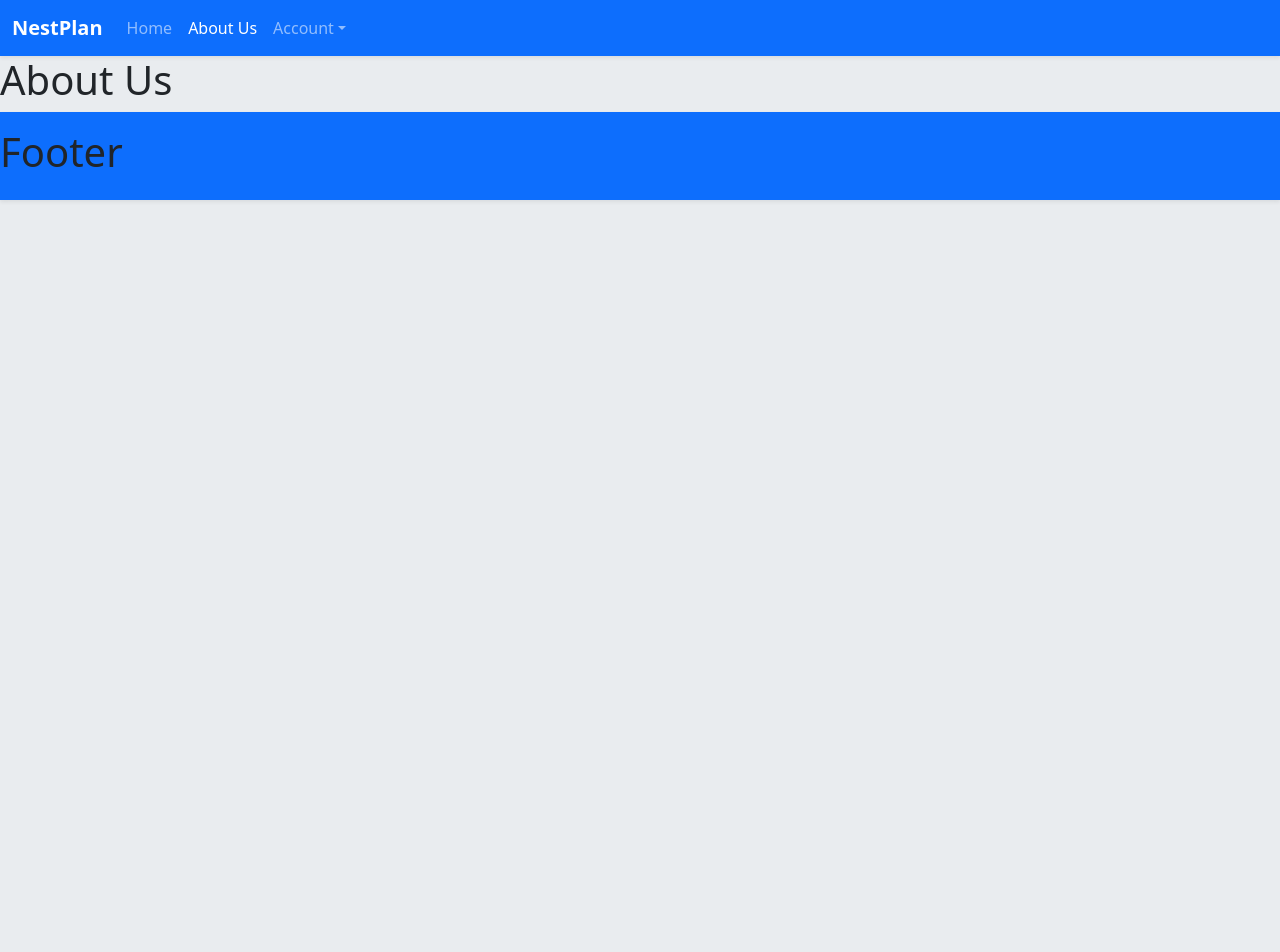
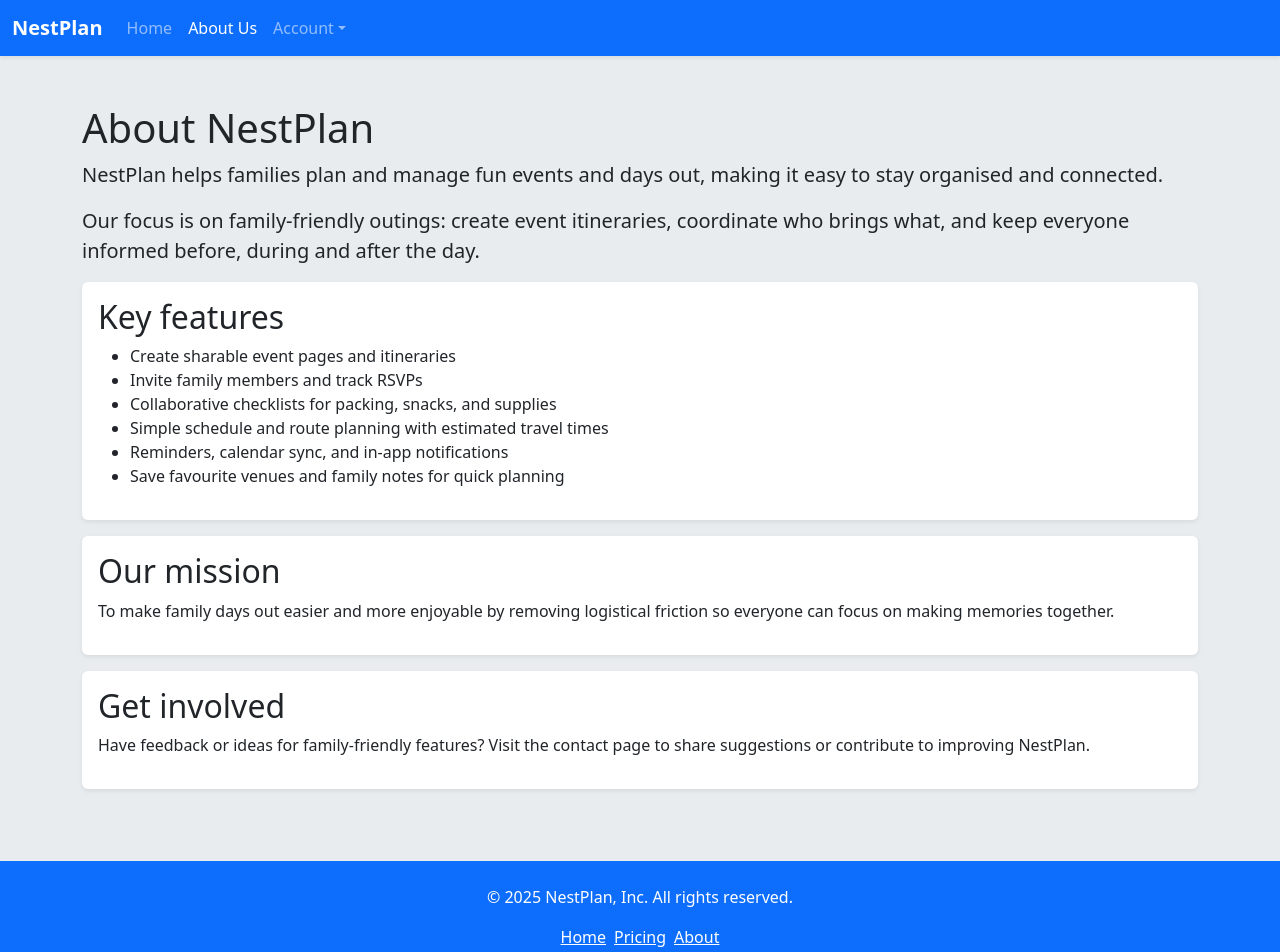
Before and after one commit to saulmackenzie/fewd2526-cwfrontend, a React (Create React App) app: page /about in a window 1280 px wide. Shown: the top 952 px of the page. Before the commit the page ends 800 px from the top, so only its background shows below. Built offline with nearby package versions, Linux system fonts and the light colour scheme.

Commit message:
UI/UX update 2

```diff
--- a/src/components/Footer.jsx
+++ b/src/components/Footer.jsx
@@ -2,8 +2,15 @@ import React from "react";
 
 function Footer() {
     return (
-        <footer className="bg-primary text-center text-lg-start mt-auto shadow-sm py-3">
-            <h1>Footer</h1>
+        <footer class="bg-primary text-white py-4">
+            <div class="container text-center">
+                <p>© 2025 NestPlan, Inc. All rights reserved.</p>
+                <ul class="list-inline">
+                    <li class="list-inline-item"><a href="#" class="text-white">Home</a></li>
+                    <li class="list-inline-item"><a href="#" class="text-white">Pricing</a></li>
+                    <li class="list-inline-item"><a href="#" class="text-white">About</a></li>
+                </ul>
+            </div>
         </footer>
     );
 }
--- a/src/components/events/SearchBar.jsx
+++ b/src/components/events/SearchBar.jsx
@@ -6,7 +6,7 @@ function SearchBar({ value = '', onChange = () => {}}) {
             <div className="col-md-4">
                 <label className="form-label"><h4 className="fw-light">Search</h4></label>
                 <input
-                    className="form-control"
+                    className="form-control shadow-sm"
                     placeholder="event name"
                     value={value}
                     onChange={(e) => onChange(e.target.value)}
--- a/src/pages/About.jsx
+++ b/src/pages/About.jsx
@@ -1,6 +1,40 @@
 function About() {
     return (
-        <h1>About Us</h1>
+        <div className="container mt-4 py-4">
+            <h1>About NestPlan</h1>
+            <section className="mb-5">
+                <div className="lead">
+                    <p>NestPlan helps families plan and manage fun events and days out, making it easy to stay organised and connected.</p>
+                    <p>Our focus is on family-friendly outings: create event itineraries, coordinate who brings what, and keep everyone informed before, during and after the day.</p>
+                </div>
+
+                <div className="bg-white shadow-sm p-3 rounded mb-3">
+                    <h2>Key features</h2>
+                    <ul>
+                        <li>Create sharable event pages and itineraries</li>
+                        <li>Invite family members and track RSVPs</li>
+                        <li>Collaborative checklists for packing, snacks, and supplies</li>
+                        <li>Simple schedule and route planning with estimated travel times</li>
+                        <li>Reminders, calendar sync, and in-app notifications</li>
+                        <li>Save favourite venues and family notes for quick planning</li>
+                    </ul>
+                </div>
+
+                <div className="bg-white shadow-sm p-3 rounded mb-3">
+                    <h2>Our mission</h2>
+                    <p>
+                        To make family days out easier and more enjoyable by removing logistical friction so everyone can focus on making memories together.
+                    </p>
+                </div>
+
+                <div className="bg-white shadow-sm p-3 rounded">
+                    <h2>Get involved</h2>
+                    <p>
+                        Have feedback or ideas for family-friendly features? Visit the contact page to share suggestions or contribute to improving NestPlan.
+                    </p>
+                </div>
+            </section>
+        </div>
     );
 }
 
```
